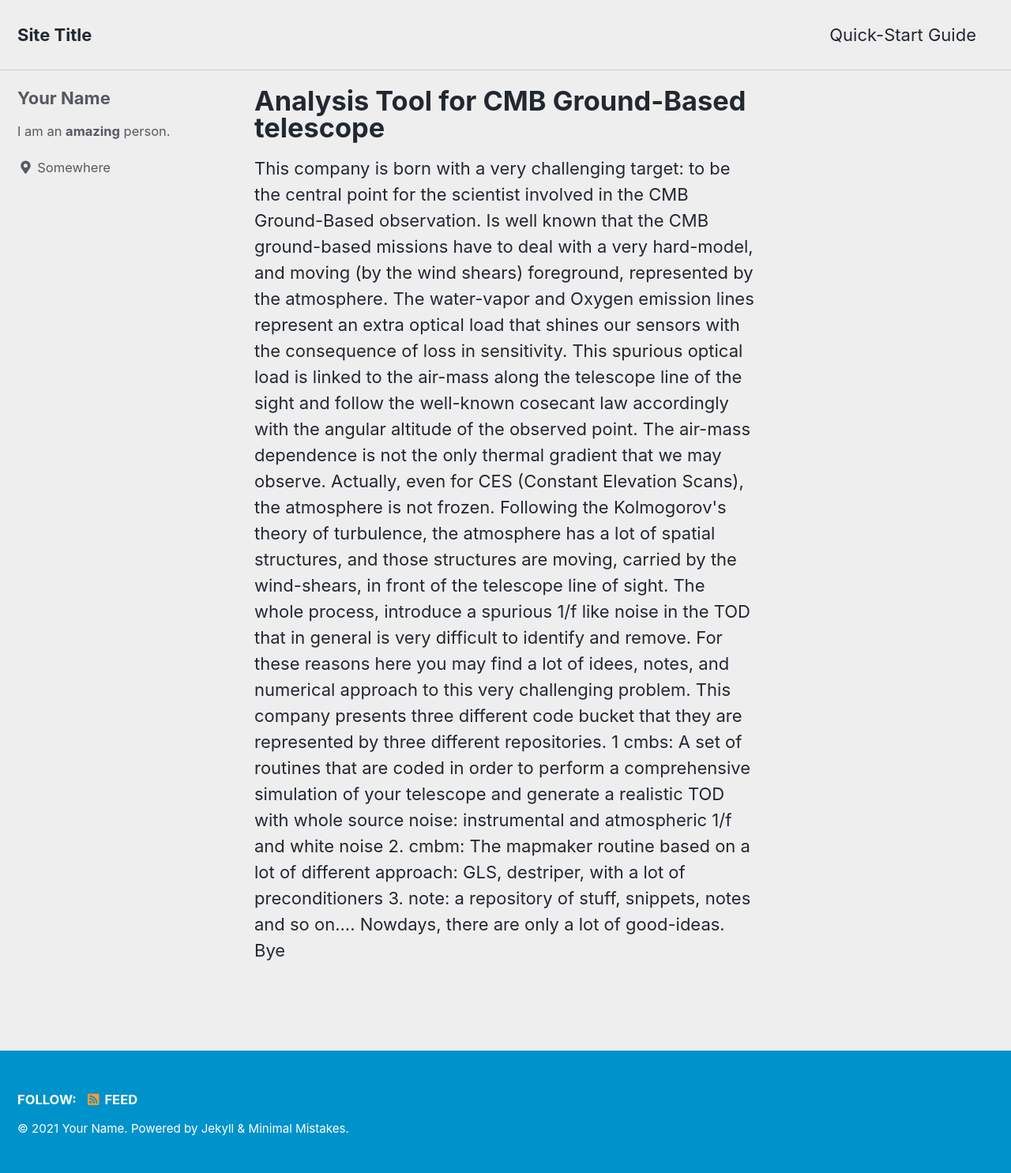
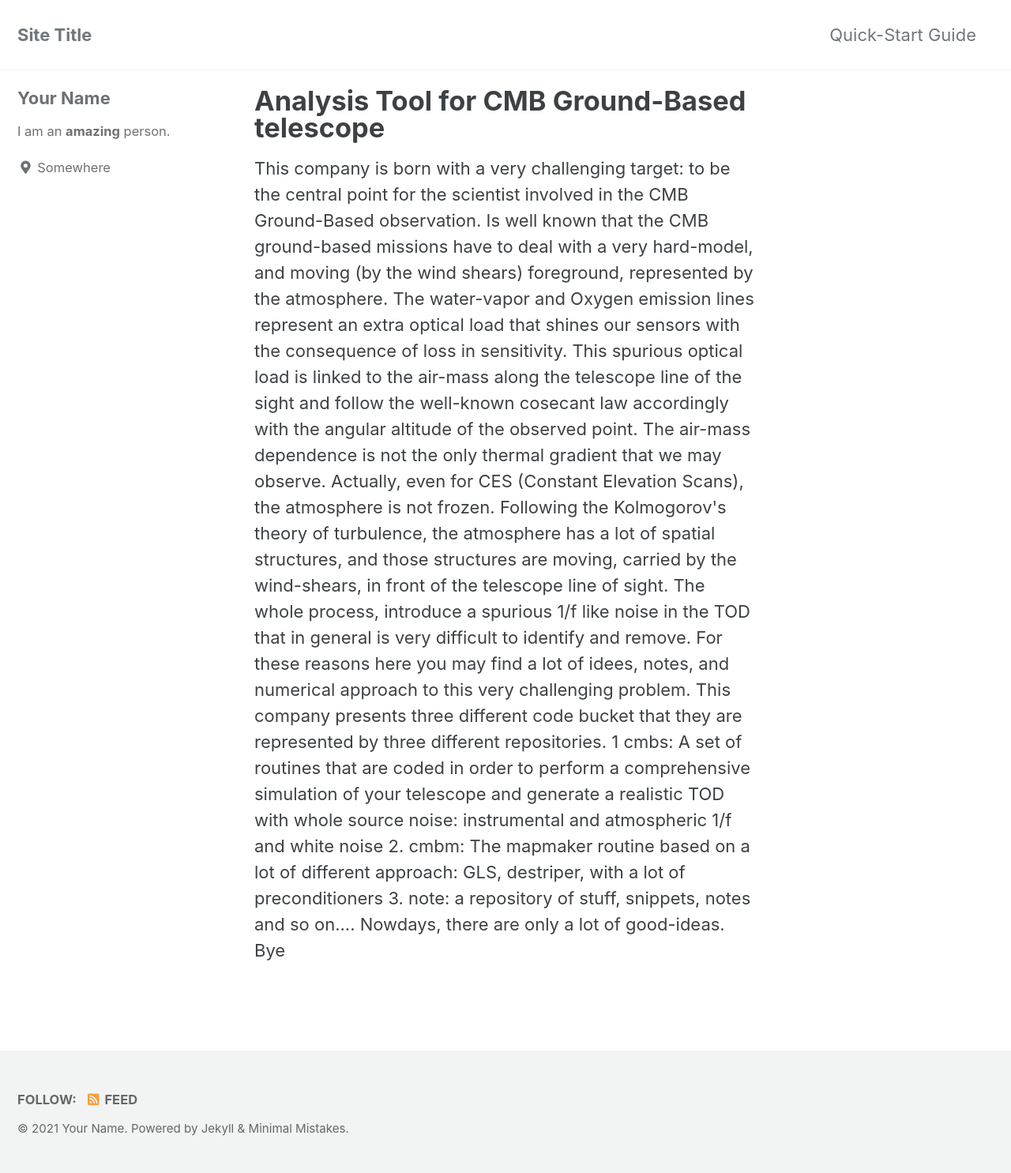
Before and after one commit to cmbgroundbased/cmbgroundbased.github.io, a Jekyll site: the page built from index.html, in a window 1280 px wide. Shown: the whole page at 79% size. Built offline with Jekyll 4.4.1, drawn with Linux system fonts in a browser that asks for light colours; cached includes are drawn as plain includes; the list of posts is cut into pages by our own code.

Commit message:
Presi gli ultimo update da cmbgroundbased

```diff
--- a/_config.yml
+++ b/_config.yml
@@ -12,7 +12,7 @@
 
 theme                  : "minimal-mistakes-jekyll"
 remote_theme           : "mmistakes/minimal-mistakes"
-minimal_mistakes_skin    : "air" # , "aqua", "contrast", "dark", "dirt", "neon", "mint", "plum", "sunrise"
+minimal_mistakes_skin    : "default" # "air", "aqua", "contrast", "dark", "dirt", "neon", "mint", "plum", "sunrise"
 
 # Site Settings
 locale                   : "en-US"
```
